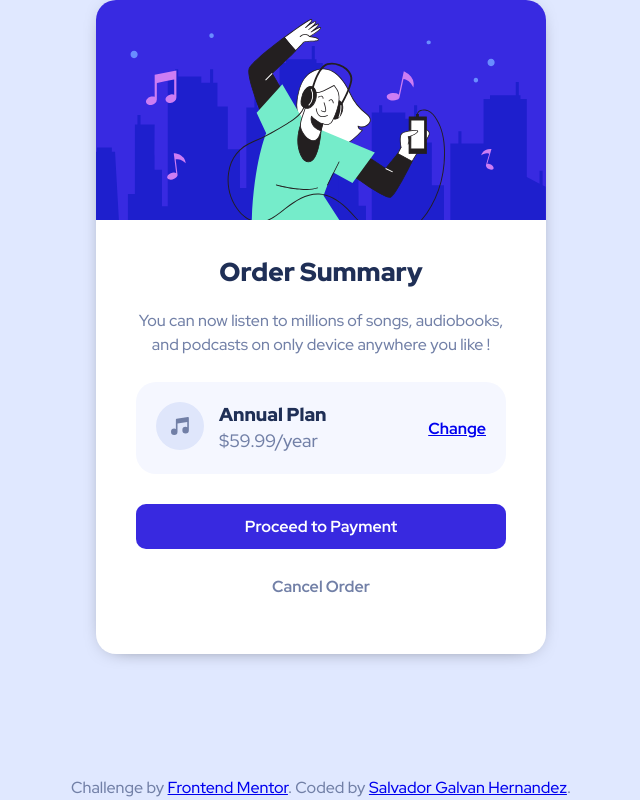
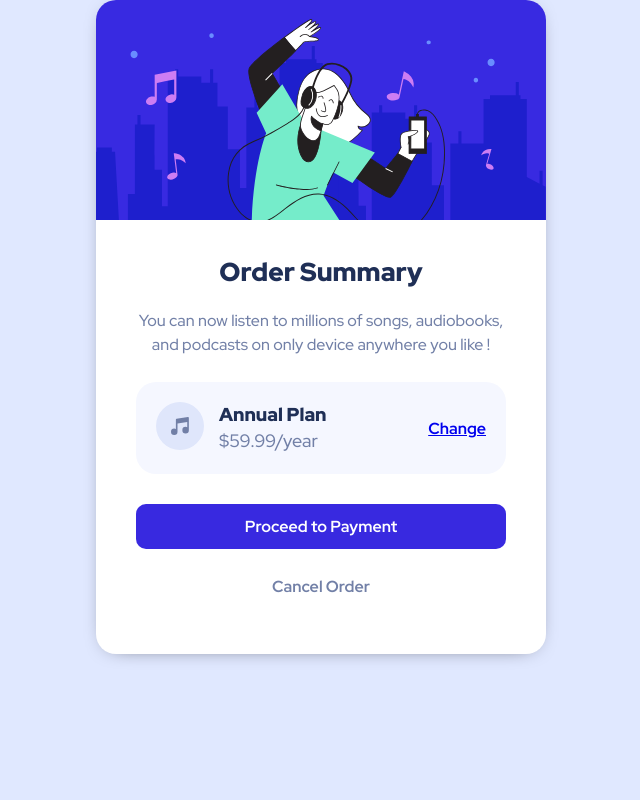
Before and after one commit to creadordeloscielos/order-summary-component-main, a plain HTML site: page index.html in a window 1280 px wide. Shown: the whole page, without its empty margins (319-959 px from the left). Drawn offline with Linux system fonts and the light colour scheme.

Commit message:
Update index.html

```diff
--- a/index.html
+++ b/index.html
@@ -45,12 +45,6 @@
         </div>
     </div>
 
-    <div class="attribution">
-        <p>
- Challenge by <a href="https://www.frontendmentor.io?ref=challenge" target="_blank">Frontend Mentor</a>.
-        Coded by <a href="#">Salvador Galvan Hernandez</a>.
-        </p>
 
-      </div>
 </body>
 </html>
```
